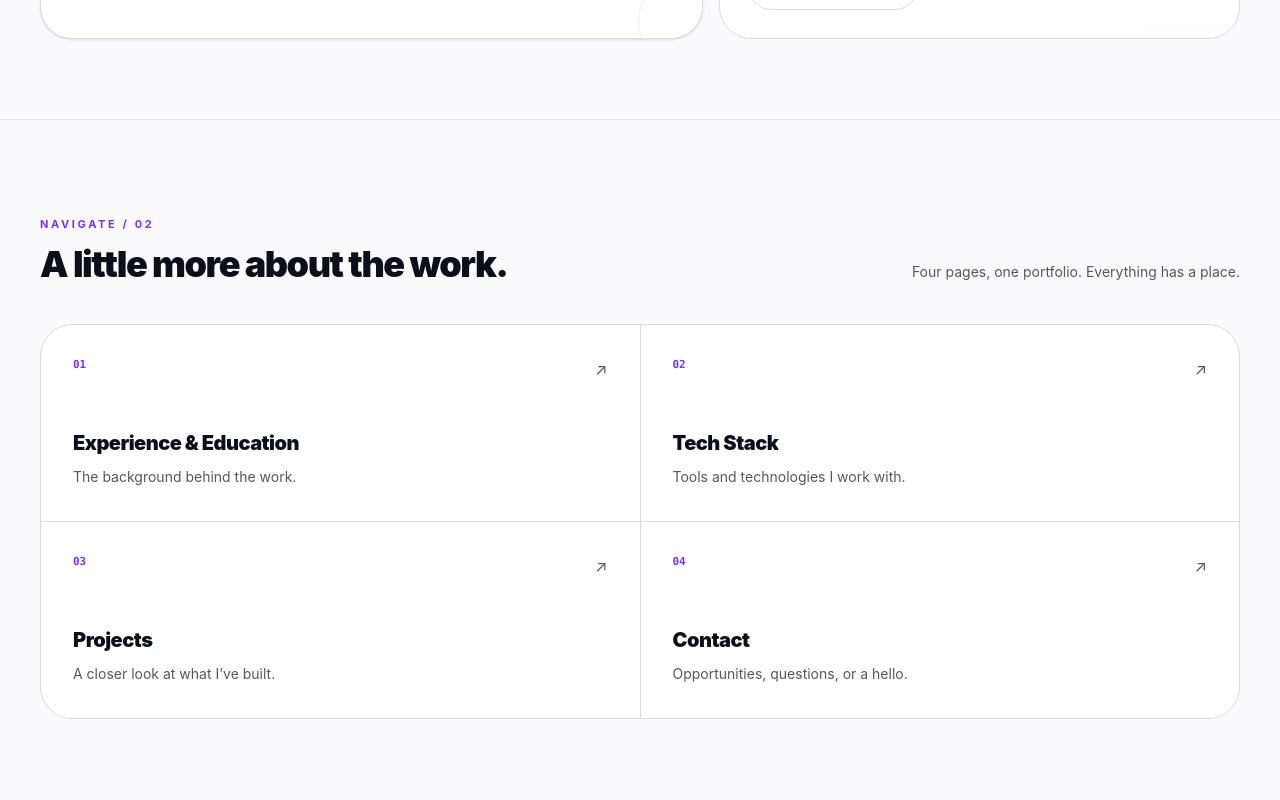
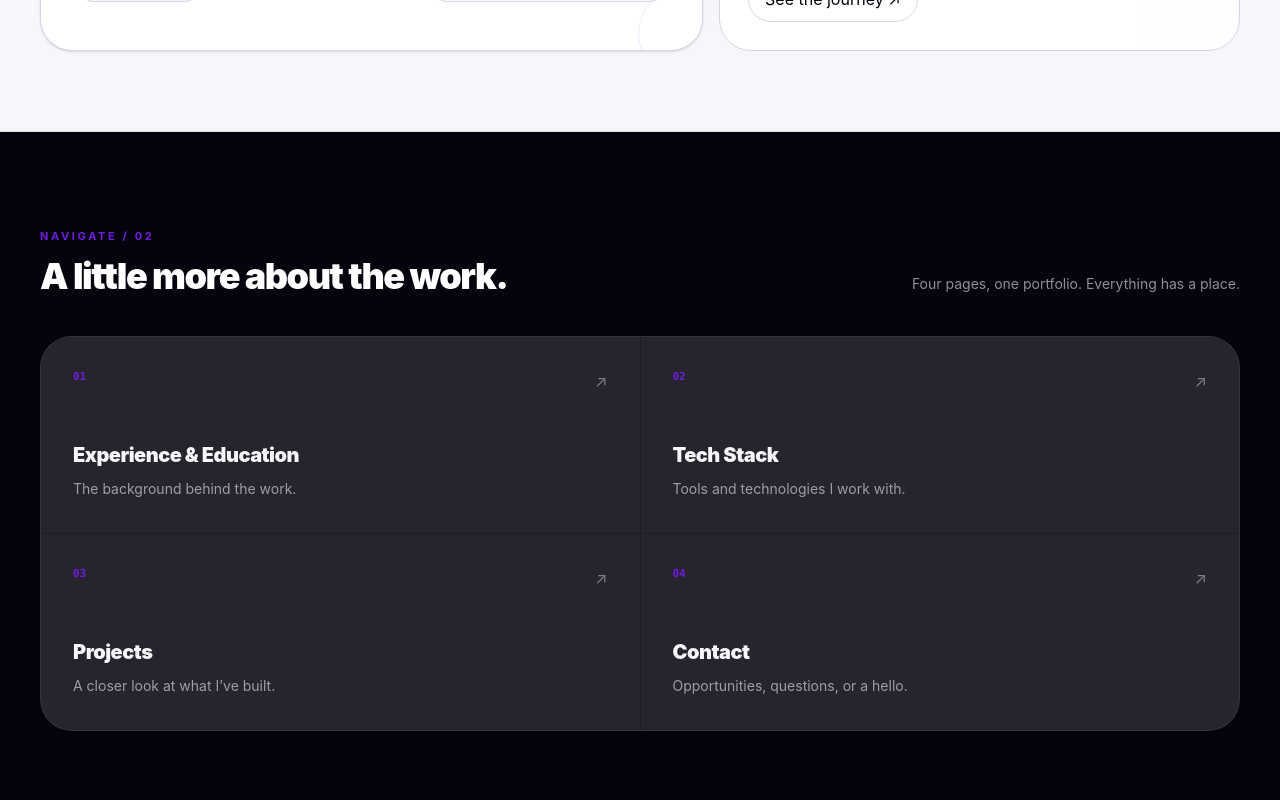
Before and after one commit to EllaUktolseja/Serverless-Realla-Website, a React (Vite) app in the folder apps/web/: page / in a window 1280 px wide. Shown: the part 1740-2540 px from the top of the page. Built offline with nearby package versions, Linux system fonts and the light colour scheme.

Commit message:
feat(ui): strengthen black violet visual system and asset structure

```diff
--- a/apps/web/src/App.tsx
+++ b/apps/web/src/App.tsx
@@ -36,7 +36,7 @@ function App() {
   return (
     <div className="min-h-screen overflow-x-hidden bg-background text-foreground">
       <Navbar />
-      <main key={pathname} className="page-reveal">
+      <main key={pathname} className="page-reveal pt-[5.5rem]">
         {renderPage()}
       </main>
     </div>
--- a/apps/web/src/components/Navbar.tsx
+++ b/apps/web/src/components/Navbar.tsx
@@ -41,10 +41,10 @@ function Navbar() {
   }
 
   return (
-    <header className="pointer-events-none sticky top-0 z-50 px-3 pt-3 sm:px-5">
+    <header className="pointer-events-none fixed inset-x-0 top-0 z-50 px-3 pt-3 sm:px-5">
       <div
         className={[
-          "relative mx-auto flex max-w-7xl items-center justify-between gap-3 overflow-hidden rounded-[1.35rem] border px-2 transition-all duration-500 pointer-events-auto",
+          "relative mx-auto flex w-full max-w-7xl items-center justify-between gap-3 overflow-hidden rounded-[1.35rem] border px-2 transition-all duration-500 pointer-events-auto backdrop-saturate-150",
           scrolled
             ? "min-h-14 border-white/60 bg-card/62 shadow-2xl shadow-foreground/[0.08] backdrop-blur-2xl"
             : "min-h-16 border-border/80 bg-background/78 shadow-lg shadow-foreground/[0.04] backdrop-blur-xl",
--- a/apps/web/src/components/Section.tsx
+++ b/apps/web/src/components/Section.tsx
@@ -10,8 +10,10 @@ interface SectionProps {
 
 function Section({ id, eyebrow, title, children, className = "" }: SectionProps) {
   return (
-    <section id={id} className={`relative border-b border-border/70 ${className}`}>
-      <div className="mx-auto w-full max-w-7xl px-5 py-20 sm:px-7 lg:px-10 lg:py-28">
+    <section id={id} className={`relative overflow-hidden border-b border-border/70 ${className}`}>
+      <div className="pointer-events-none absolute -right-32 top-24 size-80 rounded-full bg-primary/[0.035] blur-3xl" />
+      <div className="pointer-events-none absolute left-0 top-0 h-px w-1/3 bg-[linear-gradient(90deg,oklch(0.52_0.24_293_/_0.28),transparent)]" />
+      <div className="relative mx-auto w-full max-w-7xl px-5 py-20 sm:px-7 lg:px-10 lg:py-28">
         <div className="flex flex-col gap-5 border-b border-border/70 pb-8 md:flex-row md:items-end md:justify-between">
           <div className="max-w-4xl">
             {eyebrow && (
--- a/apps/web/src/index.css
+++ b/apps/web/src/index.css
@@ -1,17 +1,17 @@
 @import "tailwindcss";
 
 :root {
-  --background: oklch(0.985 0.004 286);
-  --foreground: oklch(0.17 0.025 286);
+  --background: oklch(0.975 0.006 286);
+  --foreground: oklch(0.115 0.026 286);
   --card: oklch(1 0 0);
-  --card-foreground: oklch(0.17 0.025 286);
-  --muted: oklch(0.955 0.012 286);
-  --muted-foreground: oklch(0.46 0.025 286);
-  --primary: oklch(0.52 0.24 293);
+  --card-foreground: oklch(0.115 0.026 286);
+  --muted: oklch(0.94 0.016 286);
+  --muted-foreground: oklch(0.445 0.026 286);
+  --primary: oklch(0.49 0.255 293);
   --primary-foreground: oklch(0.99 0 0);
-  --border: oklch(0.89 0.018 286);
-  --input: oklch(0.88 0.018 286);
-  --ring: oklch(0.62 0.2 293);
+  --border: oklch(0.875 0.022 286);
+  --input: oklch(0.85 0.022 286);
+  --ring: oklch(0.62 0.22 293);
   --destructive: oklch(0.577 0.245 27.325);
 }
 
@@ -30,25 +30,48 @@
   --color-destructive: var(--destructive);
 }
 
-html { scroll-behavior: smooth; scroll-padding-top: 5.5rem; }
+html {
+  scroll-behavior: smooth;
+  scroll-padding-top: 6rem;
+}
 
 body {
   margin: 0;
   min-width: 320px;
   background:
-    radial-gradient(circle at 85% 8%, oklch(0.92 0.08 293 / 0.38), transparent 22rem),
+    radial-gradient(circle at 88% 7%, oklch(0.87 0.14 293 / 0.22), transparent 24rem),
+    radial-gradient(circle at 8% 72%, oklch(0.82 0.1 293 / 0.10), transparent 28rem),
     var(--background);
   color: var(--foreground);
   font-family: Inter, ui-sans-serif, system-ui, -apple-system, BlinkMacSystemFont, "Segoe UI", sans-serif;
   -webkit-font-smoothing: antialiased;
 }
 
+body::before {
+  content: "";
+  position: fixed;
+  inset: 0;
+  pointer-events: none;
+  z-index: -1;
+  opacity: 0.16;
+  background-image:
+    linear-gradient(oklch(0.49 0.255 293 / 0.08) 1px, transparent 1px),
+    linear-gradient(90deg, oklch(0.49 0.255 293 / 0.08) 1px, transparent 1px);
+  background-size: 64px 64px;
+  mask-image: linear-gradient(to bottom, black, transparent 70%);
+}
+
 button, a, input, textarea { font: inherit; }
+
 button:focus-visible, a:focus-visible, input:focus-visible, textarea:focus-visible {
   outline: 2px solid var(--ring);
   outline-offset: 3px;
 }
-::selection { background: oklch(0.88 0.08 293); color: oklch(0.2 0.03 293); }
+
+::selection {
+  background: oklch(0.82 0.15 293);
+  color: oklch(0.14 0.03 293);
+}
 
 ::before, ::after { box-sizing: border-box; }
 
@@ -56,24 +79,30 @@ button:focus-visible, a:focus-visible, input:focus-visible, textarea:focus-visib
   0%, 100% { transform: translateY(0) rotate(0deg); }
   50% { transform: translateY(-7px) rotate(1deg); }
 }
+
 @keyframes reveal {
   from { opacity: 0; transform: translateY(12px); }
   to { opacity: 1; transform: translateY(0); }
 }
+
 @keyframes pulse-ring {
-  0%, 100% { box-shadow: 0 0 0 0 oklch(0.52 0.24 293 / 0.16); }
-  50% { box-shadow: 0 0 0 7px oklch(0.52 0.24 293 / 0); }
+  0%, 100% { box-shadow: 0 0 0 0 oklch(0.49 0.255 293 / 0.16); }
+  50% { box-shadow: 0 0 0 7px oklch(0.49 0.255 293 / 0); }
 }
+
 @keyframes prism-sheen {
   0% { transform: translateX(-55%); }
   100% { transform: translateX(55%); }
 }
+
 .animate-float { animation: float 5s ease-in-out infinite; }
 .animate-pulse-ring { animation: pulse-ring 2.4s ease-in-out infinite; }
+
 .prism-sheen {
   background: linear-gradient(115deg, transparent 22%, oklch(0.96 0.02 293 / 0.34) 45%, oklch(0.78 0.12 293 / 0.12) 50%, transparent 70%);
   animation: prism-sheen 8s ease-in-out infinite alternate;
 }
+
 .page-reveal { animation: reveal 420ms ease-out both; }
 
 @media (prefers-reduced-motion: reduce) {
--- a/apps/web/src/pages/HomePage.tsx
+++ b/apps/web/src/pages/HomePage.tsx
@@ -28,32 +28,32 @@ function HomePage() {
       <Hero />
       <About />
 
-      <section className="border-b border-border/70">
+      <section className="border-b border-foreground/10 bg-foreground text-background">
         <div className="mx-auto max-w-7xl px-5 py-20 sm:px-7 lg:px-10 lg:py-24">
           <div className="flex flex-col gap-4 sm:flex-row sm:items-end sm:justify-between">
             <div>
               <p className="text-[11px] font-bold uppercase tracking-[0.24em] text-primary">Navigate / 02</p>
-              <h2 className="mt-3 text-3xl font-black tracking-[-0.04em] sm:text-4xl">A little more about the work.</h2>
+              <h2 className="mt-3 text-3xl font-black tracking-[-0.04em] text-white sm:text-4xl">A little more about the work.</h2>
             </div>
-            <p className="max-w-sm text-sm leading-6 text-muted-foreground">Four pages, one portfolio. Everything has a place.</p>
+            <p className="max-w-sm text-sm leading-6 text-white/55">Four pages, one portfolio. Everything has a place.</p>
           </div>
 
-          <div className="mt-10 grid gap-px overflow-hidden rounded-[2rem] border border-border bg-border sm:grid-cols-2">
+          <div className="mt-10 grid gap-px overflow-hidden rounded-[2rem] border border-white/10 bg-white/10 shadow-2xl shadow-black/20 sm:grid-cols-2">
             {overviewLinks.map((item) => (
-              <a key={item.href} href={item.href} className="group bg-card p-7 transition-colors hover:bg-muted/50 sm:p-8">
+              <a key={item.href} href={item.href} className="group bg-white/[0.035] p-7 transition-all hover:bg-primary/[0.11] sm:p-8">
                 <div className="flex items-start justify-between">
                   <span className="font-mono text-[11px] font-bold text-primary">{item.number}</span>
-                  <span className="text-muted-foreground transition-transform group-hover:translate-x-1 group-hover:-translate-y-1">↗</span>
+                  <span className="text-white/40 transition-transform group-hover:translate-x-1 group-hover:-translate-y-1 group-hover:text-primary">↗</span>
                 </div>
                 <h3 className="mt-12 text-xl font-black tracking-tight">{item.label}</h3>
-                <p className="mt-2 max-w-sm text-sm leading-6 text-muted-foreground">{item.description}</p>
+                <p className="mt-2 max-w-sm text-sm leading-6 text-white/55">{item.description}</p>
               </a>
             ))}
           </div>
         </div>
       </section>
 
-      <section className="border-b border-border/70 bg-muted/30">
+      <section className="relative overflow-hidden border-b border-border/70 bg-[radial-gradient(circle_at_72%_18%,oklch(0.72_0.18_293_/_0.13),transparent_28rem),linear-gradient(180deg,oklch(0.955_0.012_286),oklch(0.92_0.018_286))]">
         <div className="mx-auto max-w-7xl px-5 py-20 sm:px-7 lg:px-10 lg:py-24">
           <div className="flex flex-col gap-5 sm:flex-row sm:items-end sm:justify-between">
             <div>
@@ -64,8 +64,8 @@ function HomePage() {
           </div>
 
           {currentProject ? (
-            <div className="mt-10 grid overflow-hidden rounded-[2rem] border border-border bg-card lg:grid-cols-[0.85fr_1.15fr]">
-              <div className="relative min-h-80 overflow-hidden bg-foreground p-7 sm:p-9">
+            <div className="mt-10 grid overflow-hidden rounded-[2rem] border border-border bg-card shadow-2xl shadow-primary/5 lg:grid-cols-[0.85fr_1.15fr]">
+              <div className="relative min-h-80 overflow-hidden bg-foreground p-7 sm:p-9 shadow-inner">
                 <div className="absolute inset-0 bg-[radial-gradient(circle_at_75%_20%,oklch(0.55_0.22_293),transparent_35%),linear-gradient(145deg,oklch(0.2_0.03_286),oklch(0.11_0.02_286))]" />
                 <div className="relative flex h-full min-h-64 flex-col justify-between">
                   <span className="font-mono text-[10px] uppercase tracking-[0.2em] text-white/50">Project {String(active + 1).padStart(2, "0")}</span>
```
Also changed, not shown: 2 other files (tests, documents, lock files or other folders).
